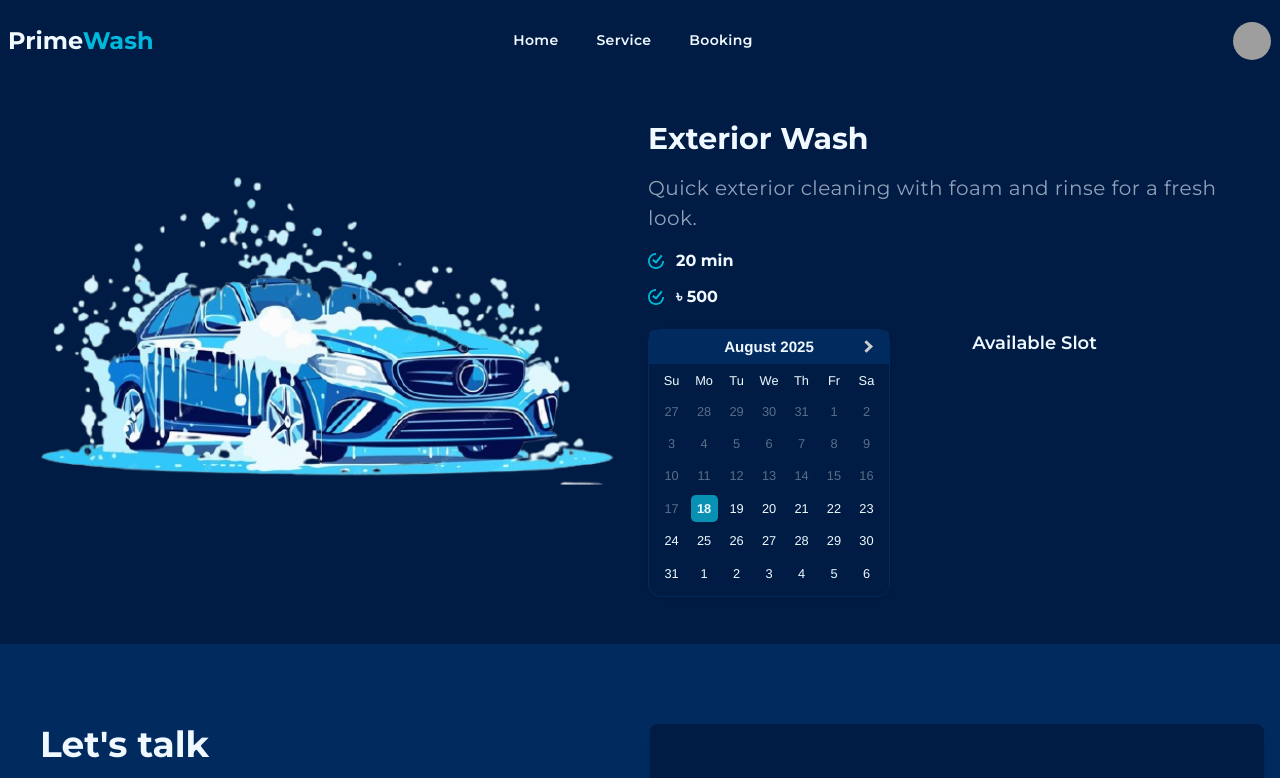
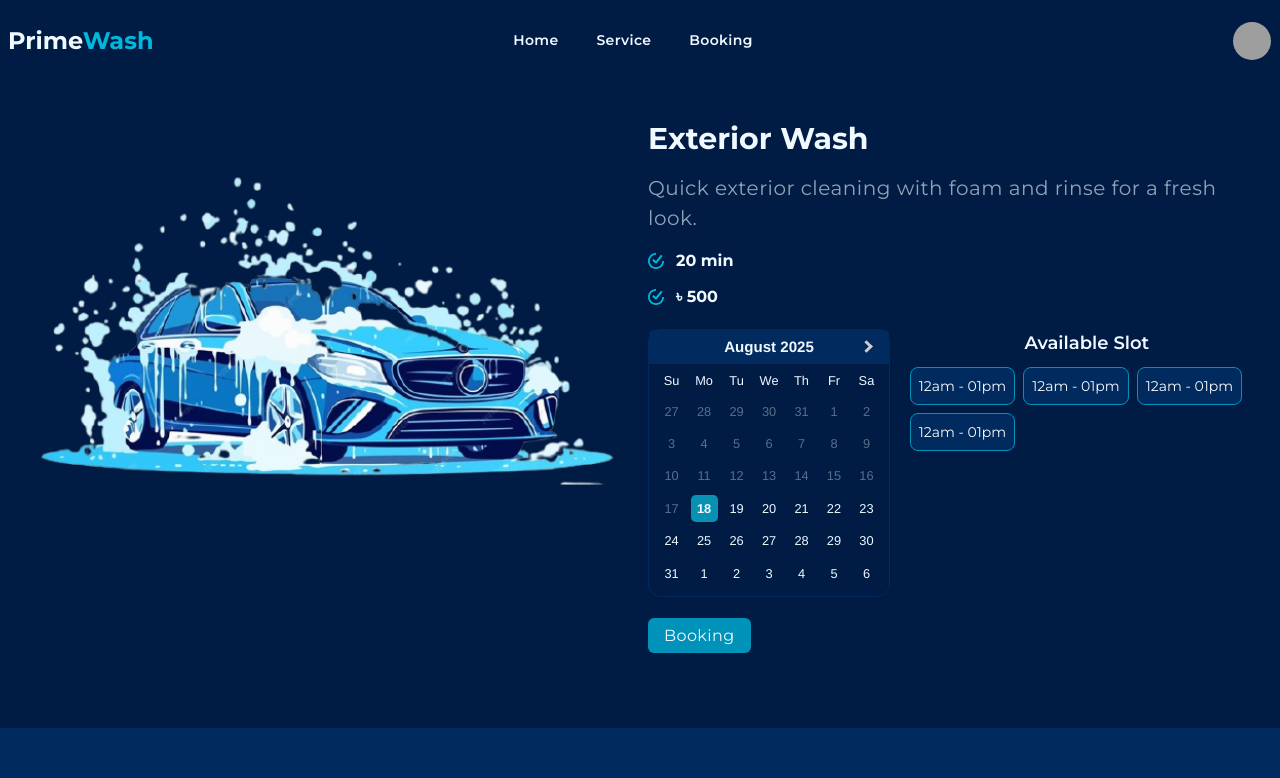
Before and after one commit to AbrRahman/prime-wash-frontend, a React (Vite) app: page /services/srv001 in a window 1280 px wide. Shown: the top 778 px of the page. Built offline with nearby package versions, Linux system fonts and the light colour scheme; grey boxes are pictures that could not be loaded.

Commit message:
update CalendarAndSlot component and add booking link in ServiceDetails page

```diff
--- a/src/component/calendarAndSlot/CalendarAndSlot.tsx
+++ b/src/component/calendarAndSlot/CalendarAndSlot.tsx
@@ -2,7 +2,7 @@ import DatePicker from "react-datepicker";
 import "react-datepicker/dist/react-datepicker.css";
 import "./CalenderAndSlot.css";
 const CalendarAndSlot = () => {
-  const slot = { startTime: "12:00", endTime: "13:00" };
+  // const slot = { startTime: "12:00", endTime: "13:00", isBooked: true };
   return (
     <div className="mt-5">
       <div className="grid grid-cols-1 sm:grid-cols-12 gap-3">
@@ -14,10 +14,24 @@ const CalendarAndSlot = () => {
             onChange={(date) => console.log(date)}
           />
         </div>
-        <div className=" sm:col-span-5">
+        <div className=" sm:col-span-7">
           <h3 className="text-lg font-semibold text-sky-50 sm:text-center">
             Available Slot
           </h3>
+          <div className="flex gap-2 flex-wrap mt-2.5">
+            <button className="bg-brand-secondary text-sm p-2  text-slate-50 rounded-lg border-1 border-cyan-600 hover:bg-cyan-600 transition duration-300 cursor-pointer">
+              12am - 01pm
+            </button>
+            <button className="bg-brand-secondary text-sm p-2  text-slate-50 rounded-lg border-1 border-cyan-600 hover:bg-cyan-600 transition duration-300 cursor-pointer">
+              12am - 01pm
+            </button>
+            <button className="bg-brand-secondary text-sm p-2  text-slate-50 rounded-lg border-1 border-cyan-600 hover:bg-cyan-600 transition duration-300 cursor-pointer">
+              12am - 01pm
+            </button>
+            <button className="bg-brand-secondary text-sm p-2  text-slate-50 rounded-lg border-1 border-cyan-600 hover:bg-cyan-600 transition duration-300 cursor-pointer">
+              12am - 01pm
+            </button>
+          </div>
         </div>
       </div>
     </div>
--- a/src/pages/servicesDetails/ServiceDetails.tsx
+++ b/src/pages/servicesDetails/ServiceDetails.tsx
@@ -1,6 +1,7 @@
 import { SiTicktick } from "react-icons/si";
 import carImage from "../../assets/images/car-1.png";
 import CalendarAndSlot from "../../component/calendarAndSlot/CalendarAndSlot";
+import { Link } from "react-router-dom";
 const ServiceDetails = () => {
   const serviceItem = {
     name: "Exterior Wash",
@@ -12,7 +13,7 @@ const ServiceDetails = () => {
   return (
     <>
       <div className="bg-brand-primary">
-        <div className="container mx-auto px-4 py-6 lg:py-10">
+        <div className="container mx-auto px-4 pt-6 pb-12 lg:pt-10 lg:pb-20">
           <div className="grid grid-cols-1 lg:grid-cols-2 gap-4">
             {/* service image */}
             <div>
@@ -42,6 +43,14 @@ const ServiceDetails = () => {
               <div>
                 <CalendarAndSlot />
               </div>
+              <div className="mt-3.5 lg:mt-5">
+                <Link
+                  to={`/booking`}
+                  className="text-sky-50 bg-cyan-600 px-4 py-2 rounded-md hover:bg-cyan-500 transition-colors duration-300 tracking-wide"
+                >
+                  Booking
+                </Link>
+              </div>
             </div>
           </div>
         </div>
```
